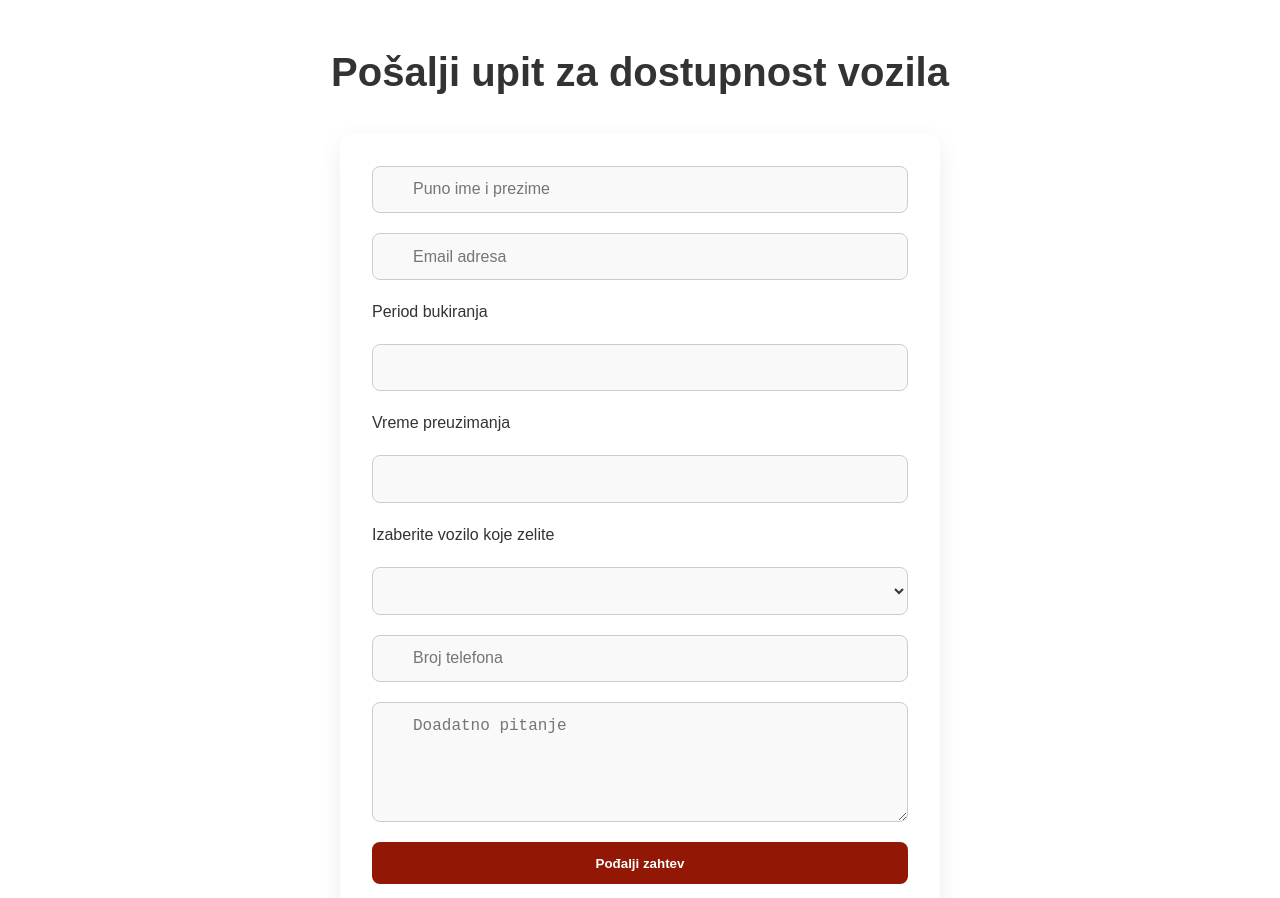
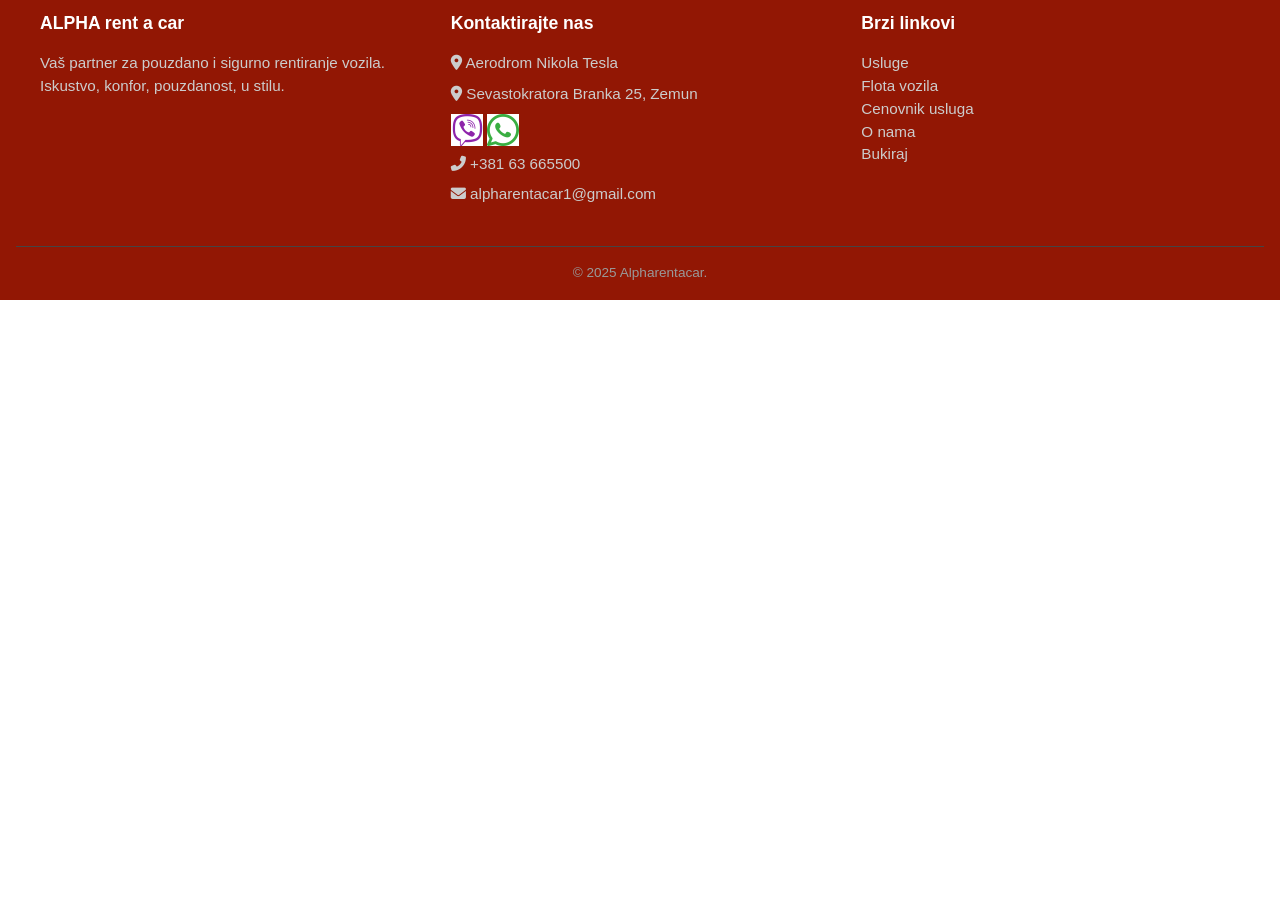
Before and after one commit to Sarketa/Alpharent, a plain HTML site: page index.html in a window 1280 px wide. Shown: the part 3442-4340 px from the top of the page. After the commit the page ends 3742 px from the top, so only its background shows below. Drawn offline with nearby package versions, Linux system fonts and the light colour scheme.

Commit message:
Add files via upload

```diff
--- a/css/style.css
+++ b/css/style.css
@@ -130,17 +130,6 @@ header {
 	font-weight: 600;
 }
 
-  .contact-form {
-  max-width: 600px;
-  margin: auto;
-  background: var(--bg);
-  padding: 2rem;
-  border-radius: 12px;
-  box-shadow: 0 8px 24px rgba(0,0,0,0.08);
-  display: grid;
-  gap: 1.25rem;
-  position: relative;
-}
 
 :root {
   --bg: #fff;
@@ -149,62 +138,7 @@ header {
 }
 
 
-
-.contact-form input, .contact-form select,
-.contact-form textarea {
-  width: 100%;
-  padding: 0.85rem 1rem 0.85rem 2.5rem;
-  font-size: 1rem;
-  border: 1px solid #ccc;
-  border-radius: 8px;
-  transition: border-color 0.3s, box-shadow 0.3s;
-  background-color: #f9f9f9;
-  color: var(--text);
-}
-
-.contact-form input:focus,
-.contact-form textarea:focus {
-  outline: none;
-  border-color: var(--accent);
-  box-shadow: 0 0 0 3px rgba(0,123,255,0.15);
-  background-color: #fff;
-}
-
-.input-icon {
-  position: relative;
-}
-
-.input-icon i {
-  position: absolute;
-  top: 50%;
-  left: 0.75rem;
-  transform: translateY(-50%);
-  color: #999;
-}
-
-.contact-form textarea {
-  resize: vertical;
-  min-height: 120px;
-}
-
-.contact-form button {
-  background: var(--accent);
-  color: #fff;
-  font-weight: 600;
-  padding: 0.85rem 1.5rem;
-  border: none;
-  border-radius: 8px;
-  cursor: pointer;
-  transition: background 0.3s;
-}
-
-.contact-form button:hover {
-  background: #0056b3;
-}
-
-
-
-    footer {text-align:center; padding:2rem 1rem; background:#f8f8f8;}
+	.footer {text-align:center; padding:2rem 1rem; background:#f8f8f8;}
 
 	.spinner {
   display: none;
--- a/index.html
+++ b/index.html
@@ -196,33 +196,6 @@
   </div>
 </section>
 
-
-<section class="section" id="contact">
-  <h2>Pošalji upit za dostupnost vozila</h2>
- <form class="contact-form" onsubmit="submitBooking(event)">
-  <input id="name" type="text" placeholder="Puno ime i prezime" required />
-  <input id="email" type="email" placeholder="Email adresa	" required />
-  <label for="date">Period bukiranja</label>
-  <input id="date" type="date" required />
-  <label for="sati">Vreme preuzimanja</label>
-  <input id="sati" type="date" required />
-  <label for="car">Izaberite vozilo koje zelite</label>
-  <select id="car" required="required">
-		<option id="vozilo">Dacia Sandero</option>
-		<option id="vozilo">Fiat Grande Punto</option>
-		<option id="vozilo">Fiat Panda</option>
-		<option id="vozilo">Škoda Rapid</option>
-		<option id="vozilo">Fiat Tipo</option>
-  </select>
-  <input id="broj" type="plain text" placeholder="Broj telefona" required />
-  <textarea id="notes" rows="4" placeholder="Doadatno pitanje"></textarea>
-  <div class="spinner" id="form-spinner"></div>
-  <button type="submit">Pođalji zahtev</button>
-</form>
-
-</section>
-
-
 <footer id="footer" class="site-footer">
   <div class="footer-container">
     <div class="footer-column">
@@ -256,12 +229,7 @@
 
 
 <script src="https://cdn.jsdelivr.net/npm/flatpickr"></script>
-<script>
-document.getElementById("car").selectedIndex = -1;
-</script>
 <script src="js/app.js"></script>
-
-
 
 </body>
 </html>
--- a/js/app.js
+++ b/js/app.js
@@ -1,70 +1,7 @@
- const scriptURL = 'https://script.google.com/macros/s/AKfycbzHRNPRrymPTvMJZuT52MmixVmb4d88uO0YE8lUTAXMnijHrfnaftnWokG5XqiKwbap/exec'; // Replace with actual URL
-
-  function submitBooking(e) {
-    e.preventDefault();
-
-    const data = {
-      name: document.getElementById('name').value,
-      email: document.getElementById('email').value,
-      date: document.getElementById('date').value,
-	  sati: document.getElementById('sati').value,
-      car: document.getElementById('car').value,
-      notes: document.getElementById('notes').value,
-	  broj: document.getElementById('broj').value,
-    };
-
-    fetch(scriptURL, {
-      method: 'POST',
-      body: JSON.stringify(data)
-    })
-    .then(res => res.text())
-    .then(response => {
-      alert("Hvala vam! Poslali ste upit za vozilo.");
-      document.querySelector('.contact-form').reset();
-    })
-    .catch(err => alert("Error: " + err));
-  }
-
-  function bookCar(model) {
-    document.getElementById('car').value = model;
-    window.scrollTo({ top: document.querySelector('.contact-form').offsetTop - 100, behavior: 'smooth' });
-  }
-
-  flatpickr("#date", {
-    mode: "range",
-    minDate: "today",
-    dateFormat: "d-m-Y",
-    /*disable: [
-        function(date) {
-            // disable every multiple of 10
-            return !(date.getDate() % 10);
-        }
-    ]*/
-});
-flatpickr("#sati", {
-	 enableTime: true,
-    noCalendar: true,
-    dateFormat: "H:i",
-	time_24hr: true
-})
-
-/*function submitBooking(event) {
-  event.preventDefault();
-  const spinner = document.getElementById("form-spinner");
-  spinner.style.display = "block";
-
-  // Simulate a short wait (e.g., form submission)
-  setTimeout(() => {
-    spinner.style.display = "none";
-    document.getElementById("thankyou-modal").style.display = "flex";
-  }, 2000);
-}
-
-function closeModal() {
-  document.getElementById("thankyou-modal").style.display = "none";
-}*/
 
 /*Header toggle*/
   document.getElementById("menu-toggle").addEventListener("click", function () {
     document.getElementById("nav-links").classList.toggle("active");
   });
+/*Option select blank*/
+document.getElementById("car").selectedIndex = -1;
```
